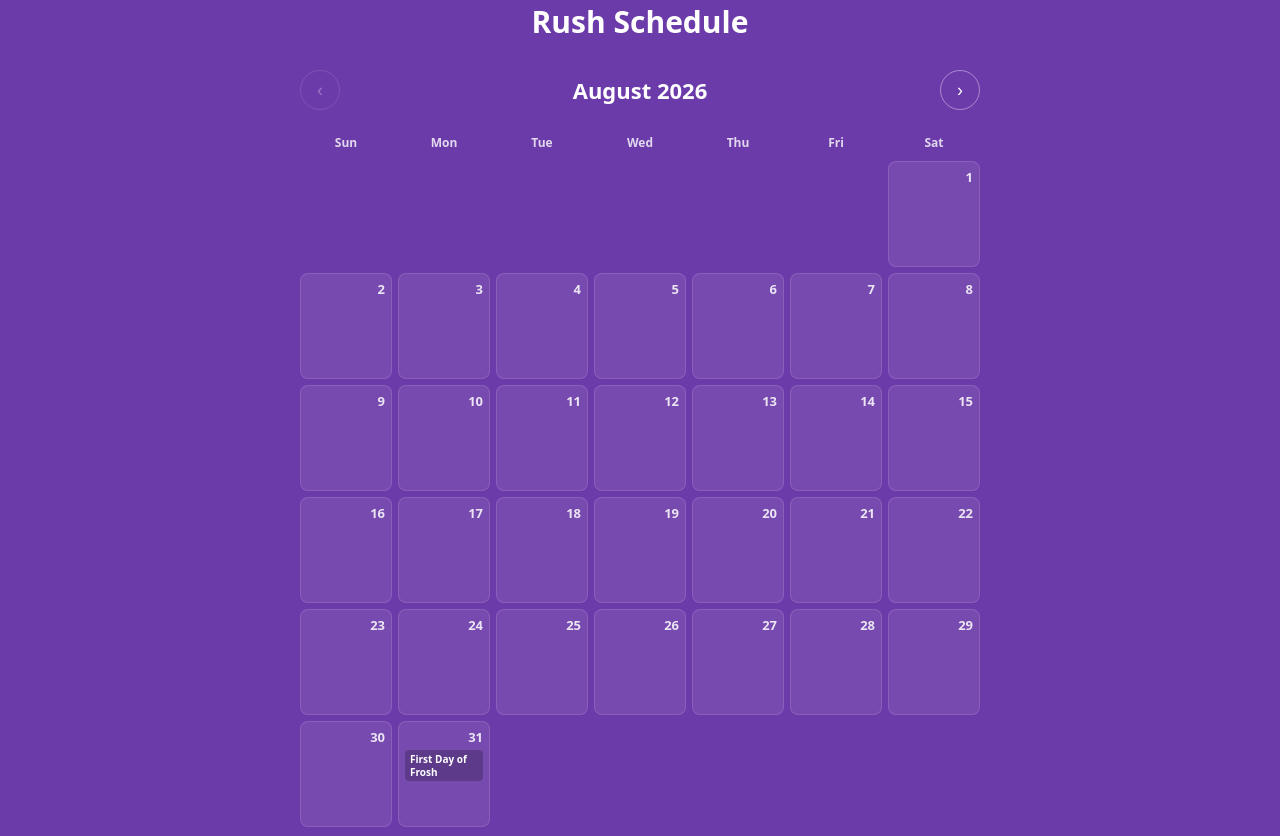
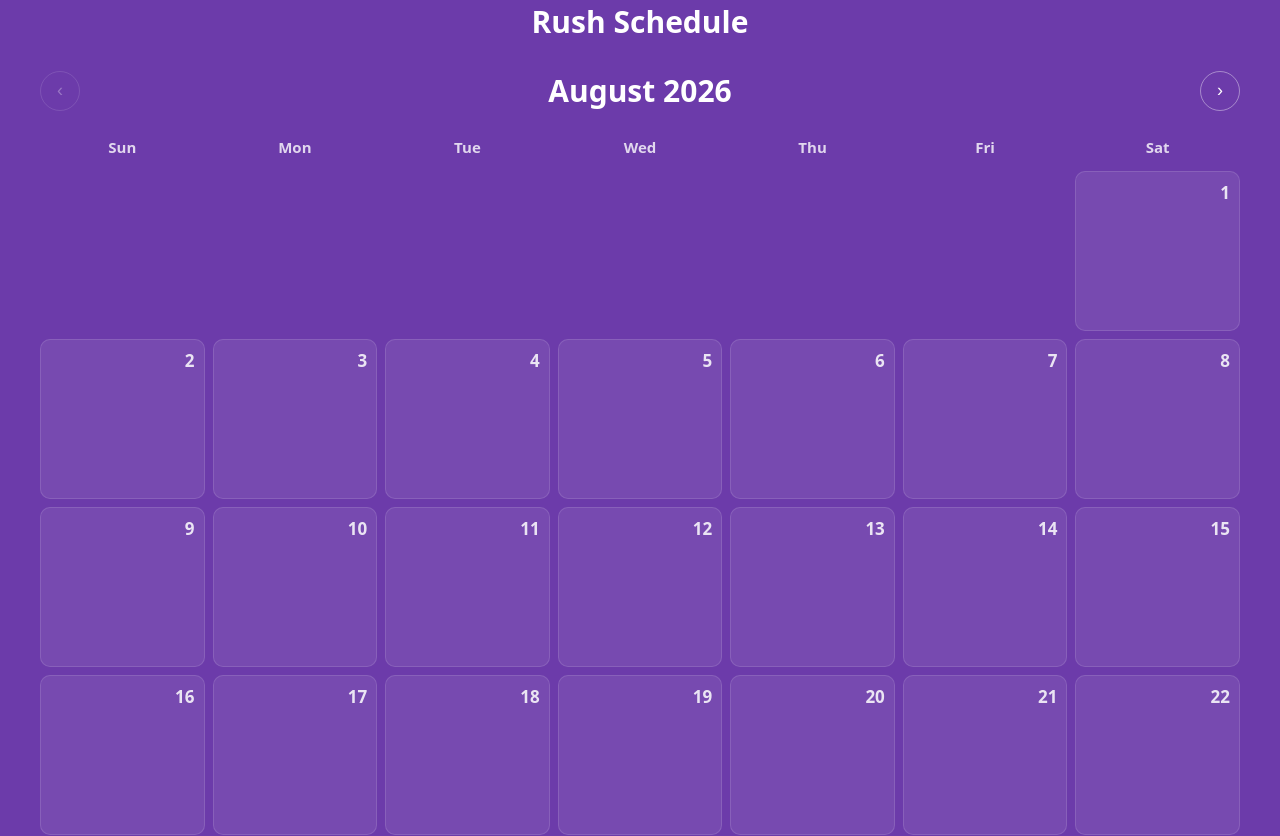
Before and after one commit to amaanavi/rushpage, a Next.js app: page / in a window 1280 px wide. Shown: the part 960-1796 px from the top of the page. Built offline with nearby package versions, Linux system fonts and the light colour scheme.

Commit message:
Enlarge calendar: wider container, taller cells, bigger text

```diff
--- a/app/page.js
+++ b/app/page.js
@@ -102,7 +102,7 @@ function Calendar() {
   return (
     <div
       style={{
-        width: "min(680px, 92vw)",
+        width: "min(1200px, 94vw)",
         margin: "0 auto",
         color: "#ffffff",
       }}
@@ -124,7 +124,7 @@ function Calendar() {
         >
           ‹
         </button>
-        <h3 style={{ margin: 0, fontSize: "22px", fontWeight: 700 }}>
+        <h3 style={{ margin: 0, fontSize: "30px", fontWeight: 700 }}>
           {MONTH_NAMES[month]} {year}
         </h3>
         <button
@@ -142,8 +142,8 @@ function Calendar() {
         style={{
           display: "grid",
           gridTemplateColumns: "repeat(7, 1fr)",
-          gap: "6px",
-          marginBottom: "6px",
+          gap: "8px",
+          marginBottom: "8px",
         }}
       >
         {WEEKDAYS.map((w) => (
@@ -151,10 +151,10 @@ function Calendar() {
             key={w}
             style={{
               textAlign: "center",
-              fontSize: "12px",
+              fontSize: "15px",
               fontWeight: 700,
               opacity: 0.8,
-              padding: "4px 0",
+              padding: "6px 0",
             }}
           >
             {w}
@@ -167,7 +167,7 @@ function Calendar() {
         style={{
           display: "grid",
           gridTemplateColumns: "repeat(7, 1fr)",
-          gap: "6px",
+          gap: "8px",
         }}
       >
         {cells.map((day, i) => {
@@ -176,19 +176,19 @@ function Calendar() {
             <div
               key={i}
               style={{
-                minHeight: "92px",
-                borderRadius: "8px",
+                minHeight: "140px",
+                borderRadius: "10px",
                 background: day ? "rgba(255,255,255,0.08)" : "transparent",
                 border: day ? "1px solid rgba(255,255,255,0.12)" : "none",
                 display: "flex",
                 flexDirection: "column",
-                gap: "4px",
-                padding: "6px",
+                gap: "5px",
+                padding: "9px",
               }}
             >
               <div
                 style={{
-                  fontSize: "13px",
+                  fontSize: "17px",
                   fontWeight: 700,
                   textAlign: "right",
                   opacity: 0.85,
@@ -201,13 +201,13 @@ function Calendar() {
                   <div
                     key={j}
                     style={{
-                      fontSize: "10px",
-                      lineHeight: 1.25,
+                      fontSize: "12px",
+                      lineHeight: 1.3,
                       fontWeight: 600,
                       color: "#ffffff",
                       background: "rgba(0,0,0,0.22)",
-                      borderRadius: "4px",
-                      padding: "3px 5px",
+                      borderRadius: "5px",
+                      padding: "4px 6px",
                     }}
                   >
                     {ev}
```
